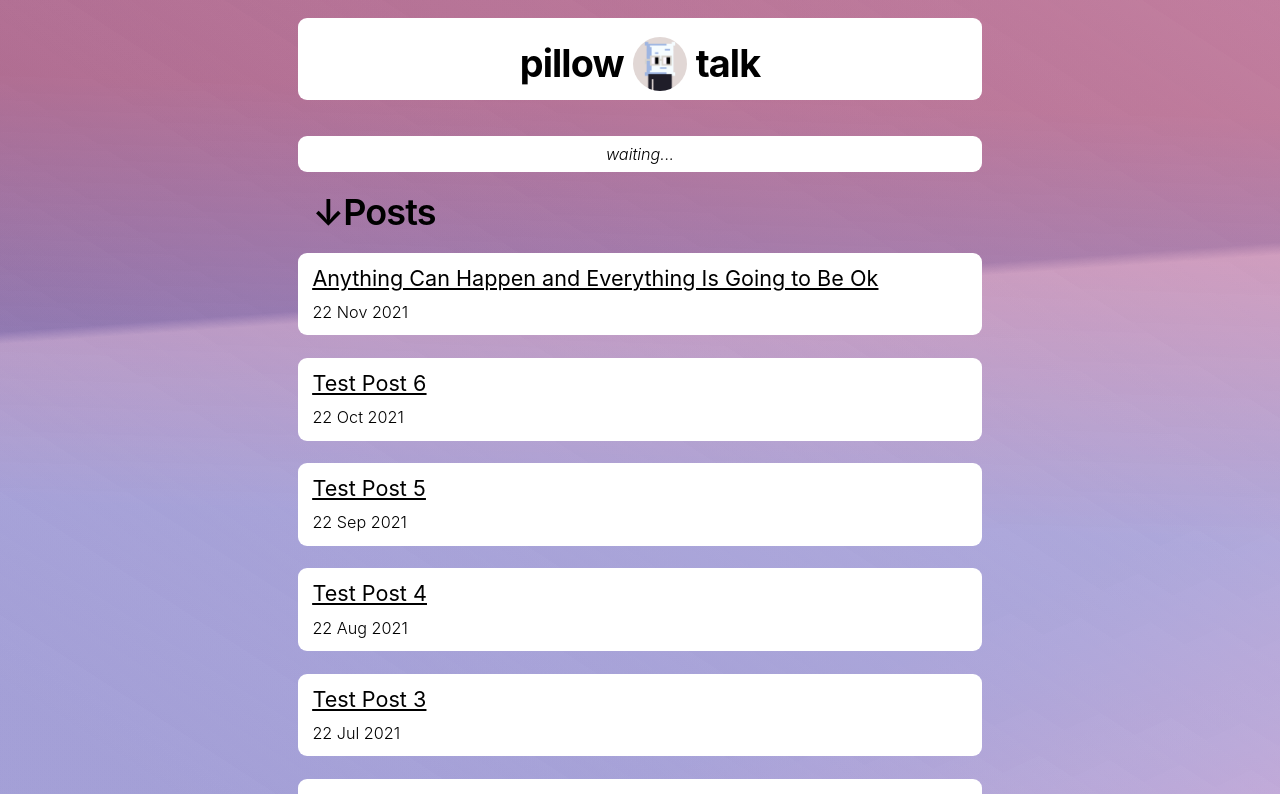
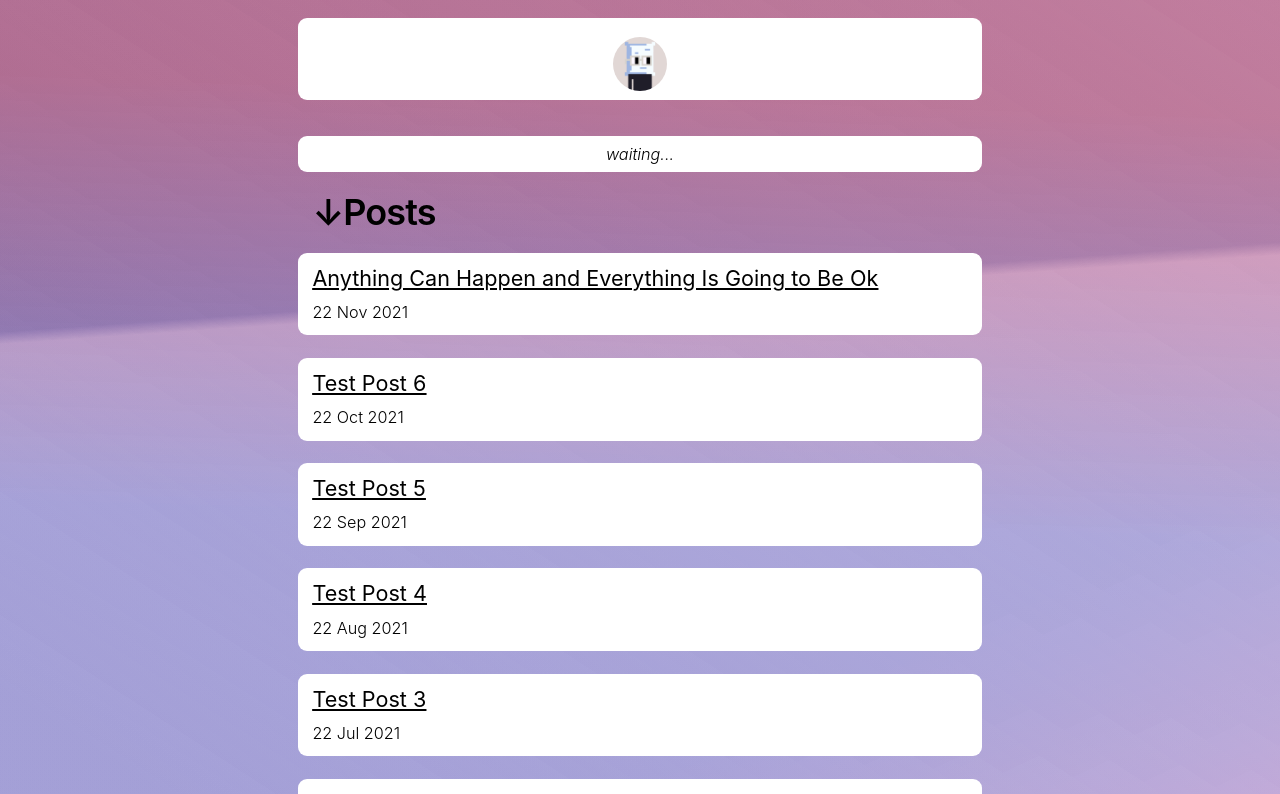
Before and after one commit to ptrrdrck/trepe.xyz, a Next.js app: page /posts in a window 1280 px wide. Shown: the top 794 px of the page. Built offline with nearby package versions, Linux system fonts and the light colour scheme.

Commit message:
Remove header text

```diff
--- a/components/layout.js
+++ b/components/layout.js
@@ -40,7 +40,7 @@ export default function Layout({ children, home }) {
           </header>
         ) : (
           <header className={styles.header}>
-            <span className={utilStyles.headingXl}>pillow</span>
+            {/*<span className={utilStyles.headingXl}>pillow</span>*/}
             <Link href="/">
               <a>
                 <Image
@@ -53,7 +53,7 @@ export default function Layout({ children, home }) {
                 />
               </a>
             </Link>
-            <span className={utilStyles.headingXl}>talk</span>
+            {/*<span className={utilStyles.headingXl}>talk</span>*/}
           </header>
         )}
       </>
```
